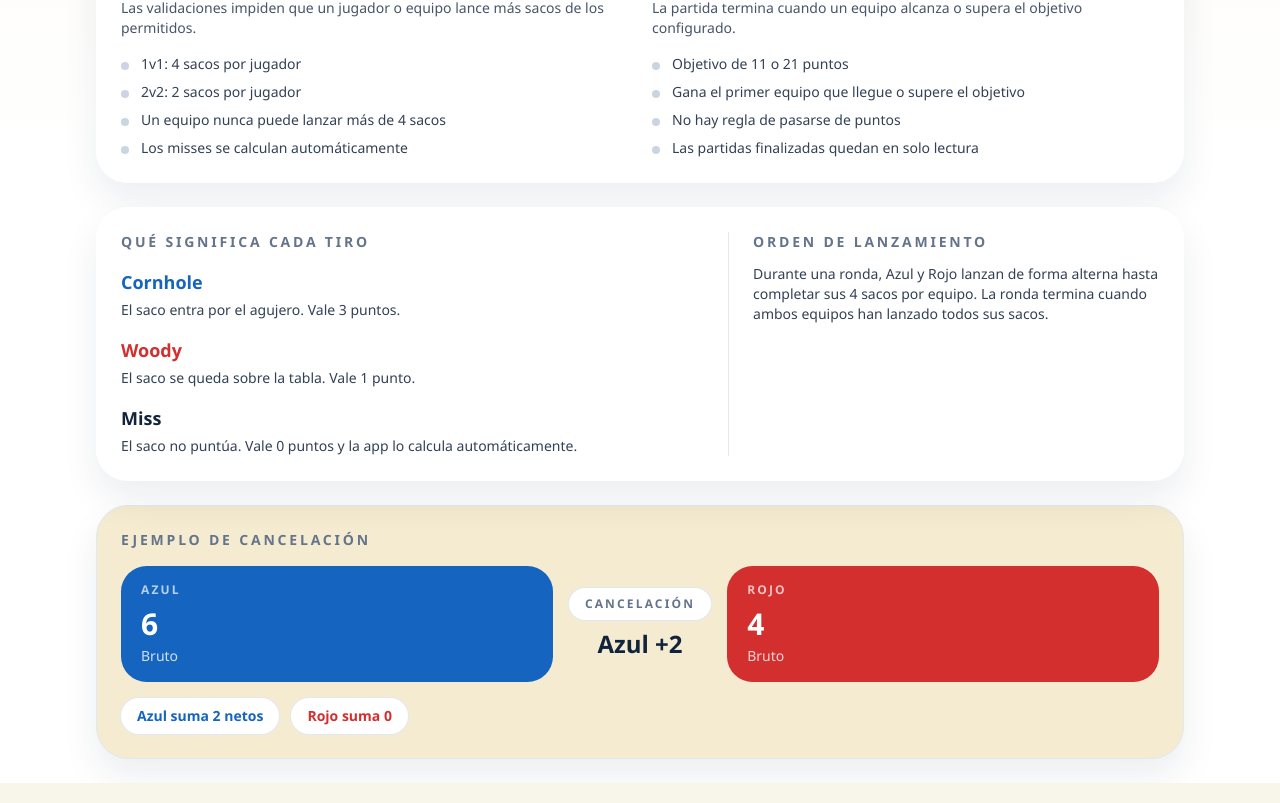
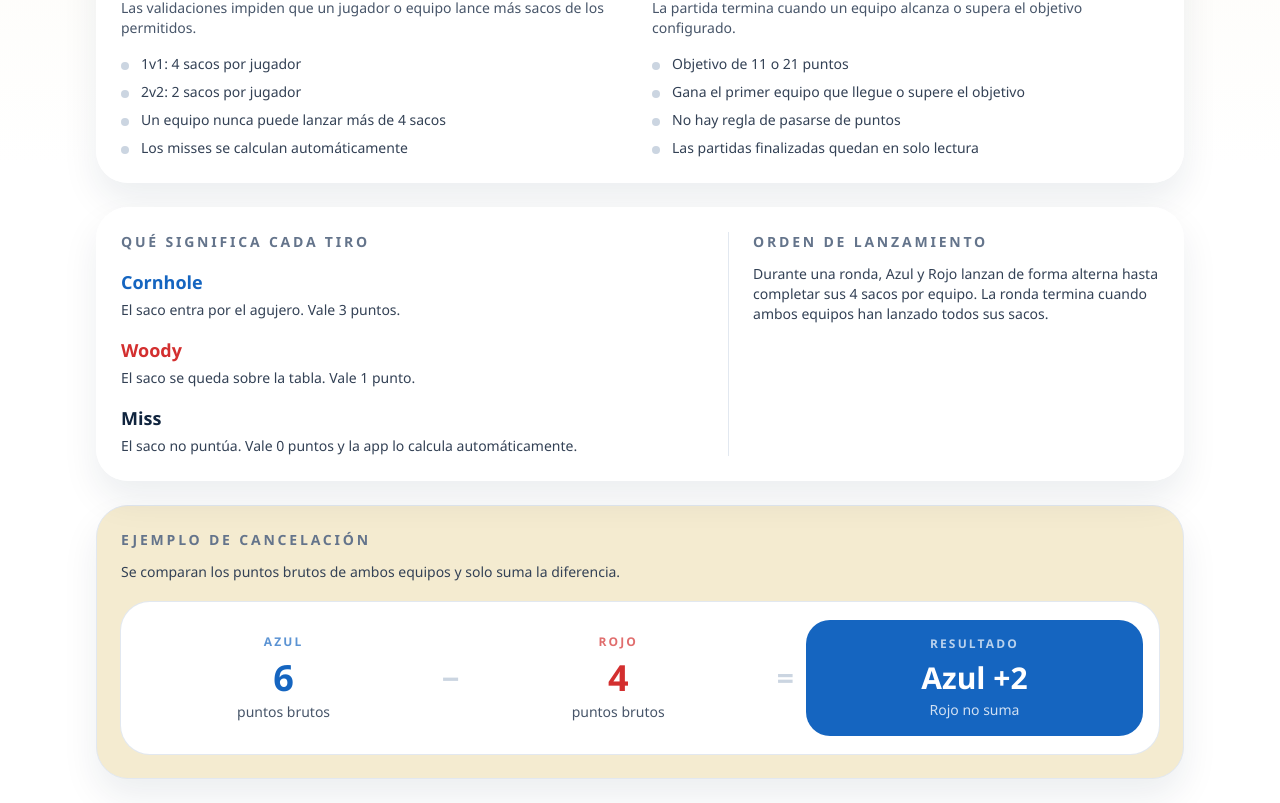
Before and after one commit to amerinoo/cornhole-scorekeeper, a React (Vite) app: page /reglas in a window 1280 px wide. Shown: the part 715-1518 px from the top of the page. Built offline with nearby package versions, Linux system fonts and the light colour scheme; no server answers.

Commit message:
Refine cancellation example design

```diff
--- a/src/app/pages/RulesPage.tsx
+++ b/src/app/pages/RulesPage.tsx
@@ -140,38 +140,42 @@ export function RulesPage() {
         <p className="text-sm font-semibold uppercase tracking-[0.2em] text-slate-500">
           Ejemplo de cancelación
         </p>
-        <div className="mt-4 grid gap-4 lg:grid-cols-[1fr_auto_1fr] lg:items-center">
-          <div className="rounded-[1.6rem] bg-blueTeam px-5 py-4 text-white">
-            <p className="text-xs font-semibold uppercase tracking-[0.18em] text-white/70">
+        <p className="mt-3 text-sm text-slate-700">
+          Se comparan los puntos brutos de ambos equipos y solo suma la diferencia.
+        </p>
+
+        <div className="mt-5 rounded-[1.8rem] bg-white p-4 ring-1 ring-slate-200">
+          <div className="grid gap-3 sm:grid-cols-[1fr_auto_1fr_auto_1.15fr] sm:items-center">
+            <div className="rounded-[1.5rem] bg-blueTeam/8 px-5 py-4 text-center">
+              <p className="text-xs font-semibold uppercase tracking-[0.18em] text-blueTeam/70">
                 Azul
               </p>
-            <p className="mt-2 text-3xl font-black">6</p>
-            <p className="mt-1 text-sm font-medium text-white/80">Bruto</p>
+              <p className="mt-2 text-4xl font-black text-blueTeam">6</p>
+              <p className="mt-1 text-sm font-medium text-slate-600">puntos brutos</p>
             </div>
 
-          <div className="flex flex-col items-center gap-2 text-center">
-            <p className="rounded-full bg-white px-4 py-2 text-xs font-semibold uppercase tracking-[0.18em] text-slate-500 ring-1 ring-slate-200">
-              Cancelación
+            <p className="text-center text-3xl font-black text-slate-300">−</p>
+
+            <div className="rounded-[1.5rem] bg-redTeam/8 px-5 py-4 text-center">
+              <p className="text-xs font-semibold uppercase tracking-[0.18em] text-redTeam/70">
+                Rojo
               </p>
-            <p className="text-2xl font-black text-ink">Azul +2</p>
+              <p className="mt-2 text-4xl font-black text-redTeam">4</p>
+              <p className="mt-1 text-sm font-medium text-slate-600">puntos brutos</p>
             </div>
 
-          <div className="rounded-[1.6rem] bg-redTeam px-5 py-4 text-white">
+            <p className="text-center text-3xl font-black text-slate-300">=</p>
+
+            <div className="rounded-[1.5rem] bg-blueTeam px-5 py-4 text-center text-white">
               <p className="text-xs font-semibold uppercase tracking-[0.18em] text-white/70">
-              Rojo
+                Resultado
               </p>
-            <p className="mt-2 text-3xl font-black">4</p>
-            <p className="mt-1 text-sm font-medium text-white/80">Bruto</p>
+              <p className="mt-2 text-3xl font-black">Azul +2</p>
+              <p className="mt-1 text-sm font-medium text-white/80">
+                Rojo no suma
+              </p>
             </div>
           </div>
-
-        <div className="mt-4 flex flex-wrap gap-3 text-sm">
-          <span className="rounded-full bg-white px-4 py-2 font-semibold text-blueTeam ring-1 ring-slate-200">
-            Azul suma 2 netos
-          </span>
-          <span className="rounded-full bg-white px-4 py-2 font-semibold text-redTeam ring-1 ring-slate-200">
-            Rojo suma 0
-          </span>
         </div>
       </article>
     </section>
```
Lines whose indentation alone changed are shown as unchanged.
